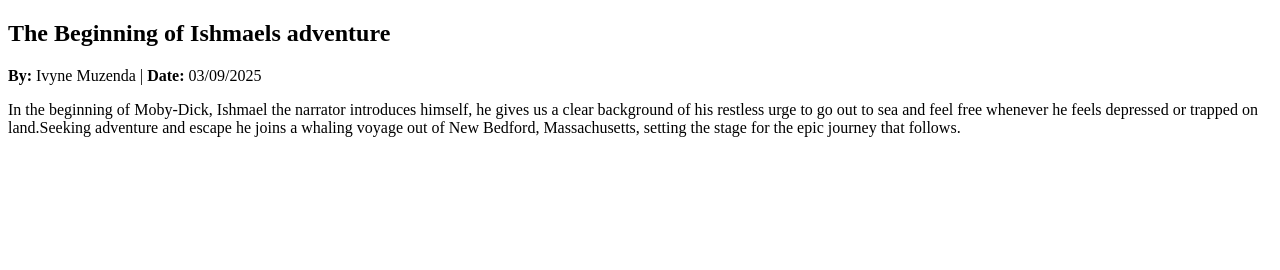
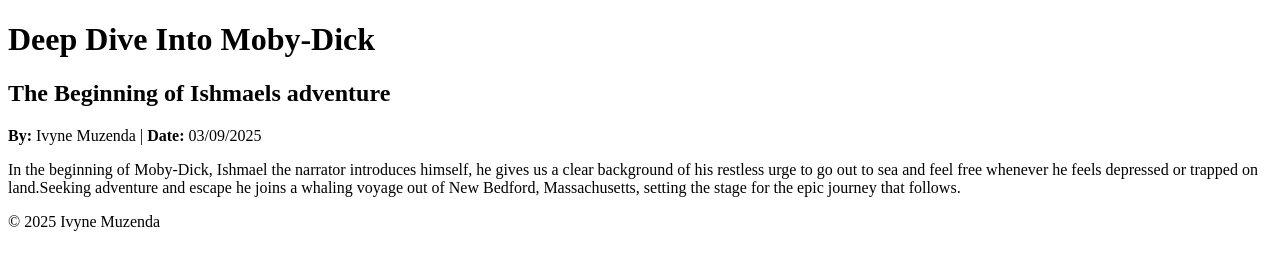
Before and after one commit to SHONMAGA2/Burgun-Blog, a plain HTML site: page index.html in a window 1280 px wide. Drawn offline with Linux system fonts and the light colour scheme.

Commit message:
Update index.html

```diff
--- a/index.html
+++ b/index.html
@@ -10,8 +10,15 @@
 </head>
 <body>
 
+<header>
+<h1>Deep Dive Into Moby-Dick</h1>
+</header>
+
 <main id="cont-sect"></main>
 
-
+<footer>
+<p>© 2025 Ivyne Muzenda</p>
+</footer>
 <script src="../scripts/index.js"></script>
 </body>
+</html>
```
